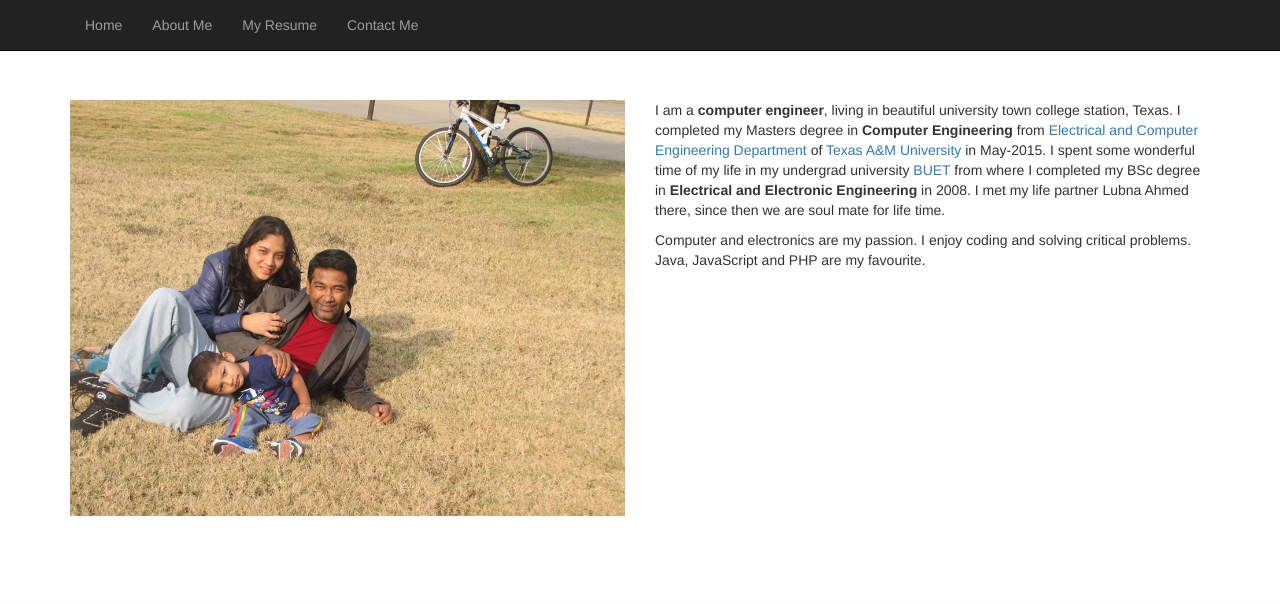
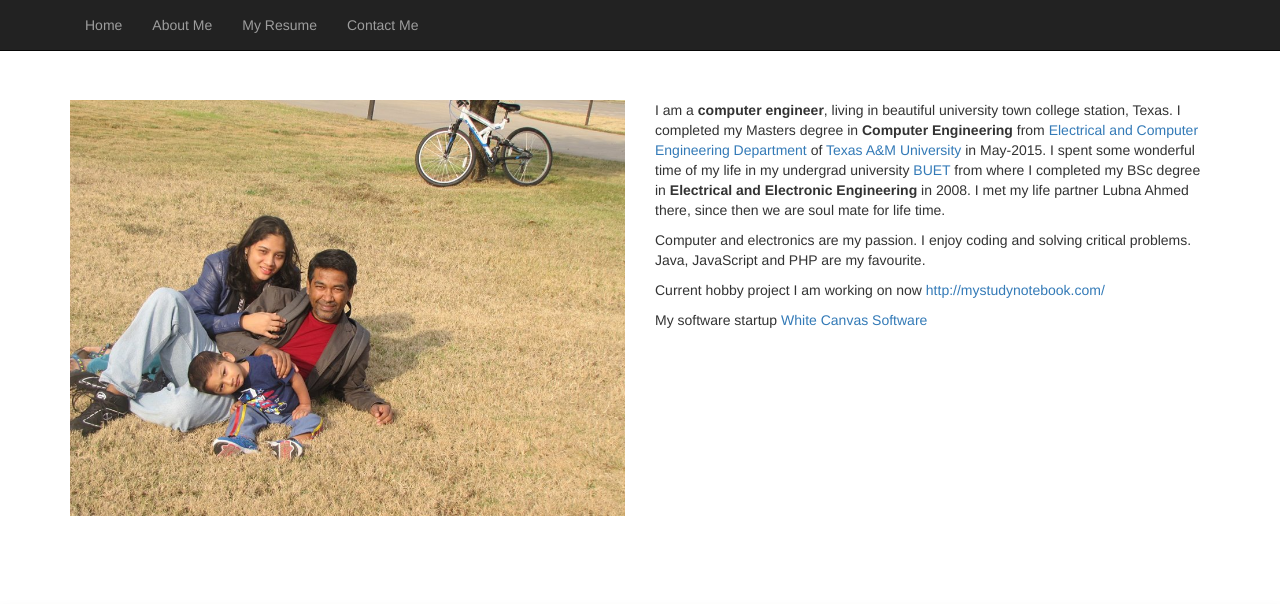
Before and after one commit to tareqobaida/tareqobaida.github.io, a plain HTML site: page about-me.html in a window 1280 px wide. Shown: the top 604 px of the page. Drawn offline with nearby package versions, Linux system fonts and the light colour scheme.

Commit message:
Update about-me.html

```diff
--- a/about-me.html
+++ b/about-me.html
@@ -45,6 +45,8 @@
 			<p>Computer and electronics are my passion. I enjoy coding and
 				solving critical problems. Java, JavaScript and PHP are my
 				favourite.</p>
+			<p> Current hobby project I am working on now <a href="http://mystudynotebook.com/">http://mystudynotebook.com/</a>
+				<p> My software startup <a href="http://www.whitecanvassoft.com/">White Canvas Software</a>
 		</div>
 	</div>
 </div>
```
